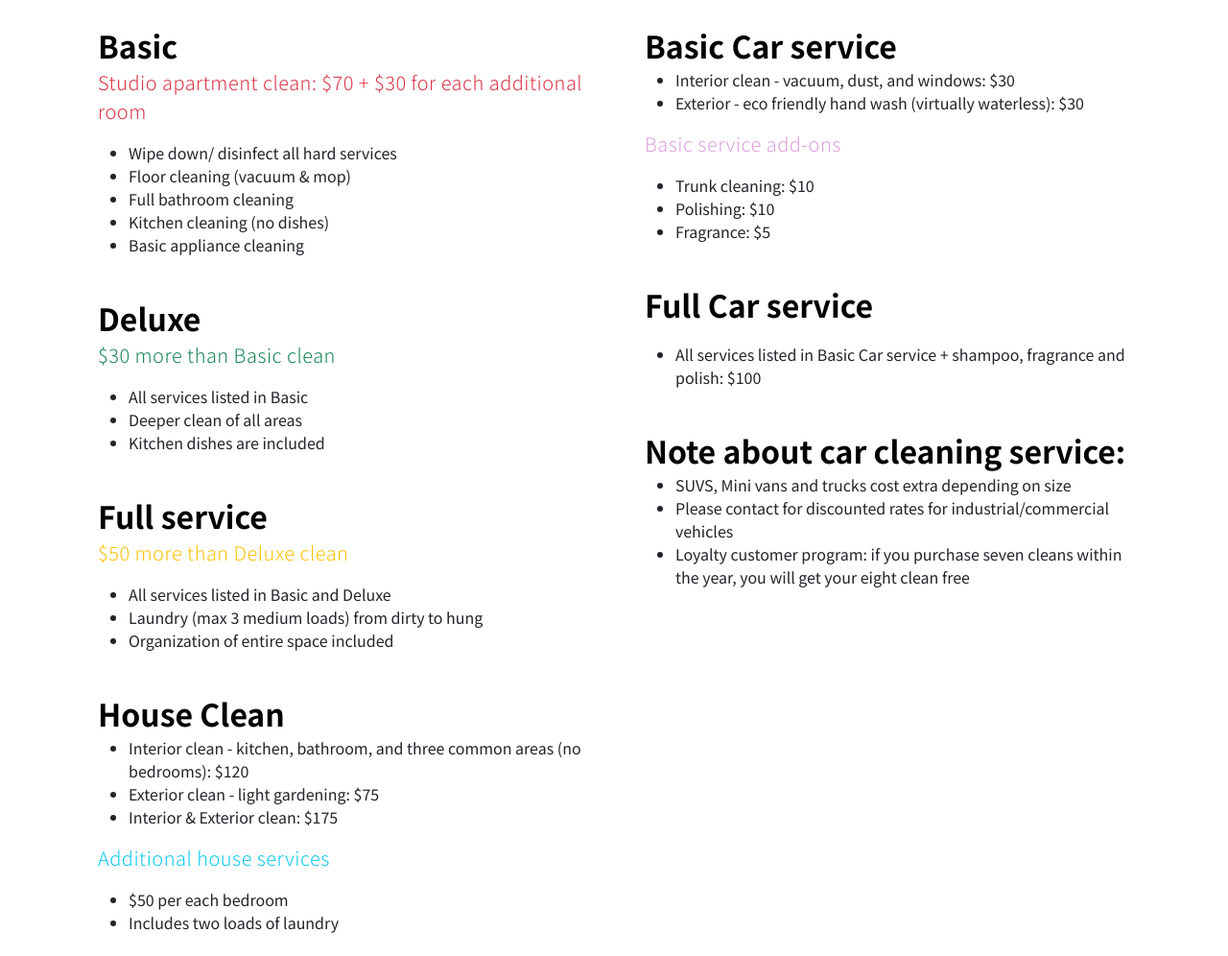
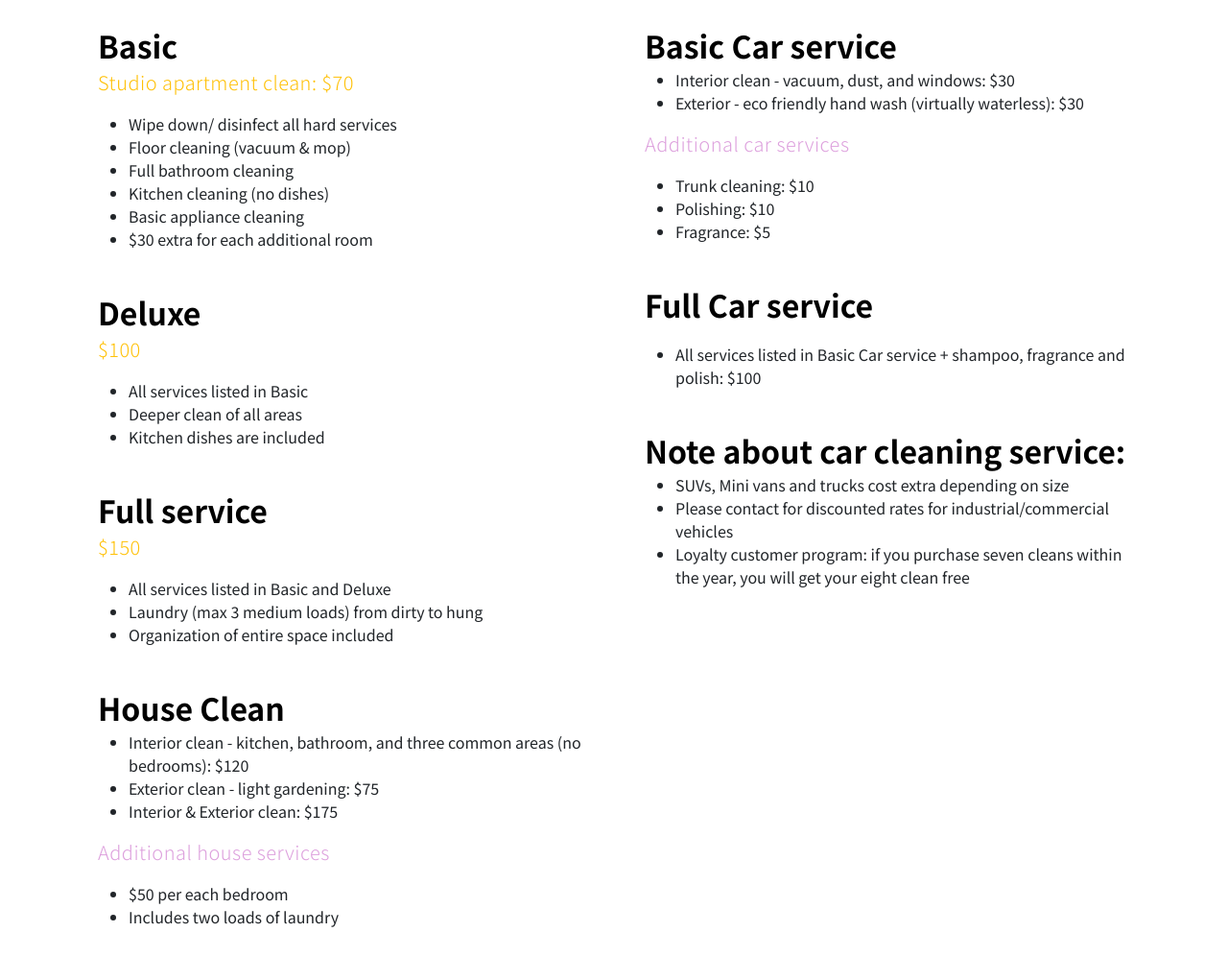
Before and after one commit to MargaritaKhodzka/321-cleaning, a plain HTML site: page index.html in a window 1280 px wide. Shown: the part 1325-2321 px from the top of the page at 96% size. Drawn offline with Linux system fonts and the light colour scheme.

Commit message:
style touch ups

```diff
--- a/index.html
+++ b/index.html
@@ -99,13 +99,14 @@
                                 <div class="portfolio-info">
                                     <h4 class="portfolio-title mb-0">Basic</h4>
 
-                                    <p class="text-danger">Studio apartment clean: $70 + $30 for each additional room</p>
+                                    <p class="text-warning">Studio apartment clean: $70</p>
                                     <ul>
                                         <li>Wipe down/ disinfect all hard services</li>
                                         <li>Floor cleaning (vacuum & mop)</li>
                                         <li>Full bathroom cleaning</li>
                                         <li>Kitchen cleaning (no dishes)</li>
                                         <li>Basic appliance cleaning</li>
+                                        <li>$30 extra for each additional room</li>
                                     </ul>
                                 </div>
                             </div>
@@ -115,7 +116,7 @@
                                 <div class="portfolio-info">
                                     <h4 class="portfolio-title mb-0">Deluxe</h4>
 
-                                    <p class="text-success">$30 more than Basic clean</p>
+                                    <p class="text-warning">$100</p>
                                     <ul>
                                         <li>All services listed in Basic</li>
                                         <li>Deeper clean of all areas</li>
@@ -129,7 +130,7 @@
                                 <div class="portfolio-info">
                                     <h4 class="portfolio-title mb-0">Full service</h4>
 
-                                    <p class="text-warning">$50 more than Deluxe clean</p>
+                                    <p class="text-warning">$150</p>
                                     <ul>
                                         <li>All services listed in Basic and Deluxe</li>
                                         <li>Laundry (max 3 medium loads) from dirty to hung</li>
@@ -149,7 +150,7 @@
                                         <li>Interior & Exterior clean: $175</li>
                                     </ul>
 
-                                    <p class="text-info">Additional house services</p>
+                                    <p class="text-purple">Additional house services</p>
                                     <ul>
                                         <li>$50 per each bedroom</li>
                                         <li>Includes two loads of laundry</li>
@@ -170,7 +171,7 @@
                                             <li>Exterior - eco friendly hand wash (virtually waterless): $30</li>
                                         </ul>
 
-                                        <p class="text-purple">Basic service add-ons</p>
+                                        <p class="text-purple">Additional car services</p>
                                         <ul>
                                             <li>Trunk cleaning: $10</li>
                                             <li>Polishing: $10</li>
@@ -196,7 +197,7 @@
                                 <div class="portfolio-info">
                                     <h4 class="portfolio-title mb-0">Note about car cleaning service:</h4>
                                     <ul>
-                                        <li>SUVS, Mini vans and trucks cost extra depending on size</li>
+                                        <li>SUVs, Mini vans and trucks cost extra depending on size</li>
                                         <li>Please contact for discounted rates for industrial/commercial vehicles</li>
                                         <li>Loyalty customer program: if you purchase seven cleans within the year, you will get your eight clean free</li>
                                     </ul>
@@ -256,20 +257,6 @@
 
                     </div>
 
-                    <div class="col-lg-3 col-5 ms-auto">
-                        <ul class="social-icon">
-                            <li><a href="#" class="social-icon-link bi-facebook"></a></li>
-
-                            <li><a href="#" class="social-icon-link bi-twitter"></a></li>
-
-                            <li><a href="#" class="social-icon-link bi-whatsapp"></a></li>
-
-                            <li><a href="#" class="social-icon-link bi-instagram"></a></li>
-
-                            <li><a href="#" class="social-icon-link bi-youtube"></a></li>
-                        </ul>
-                    </div>
-
                 </div>
             </section>
         </footer>
```
